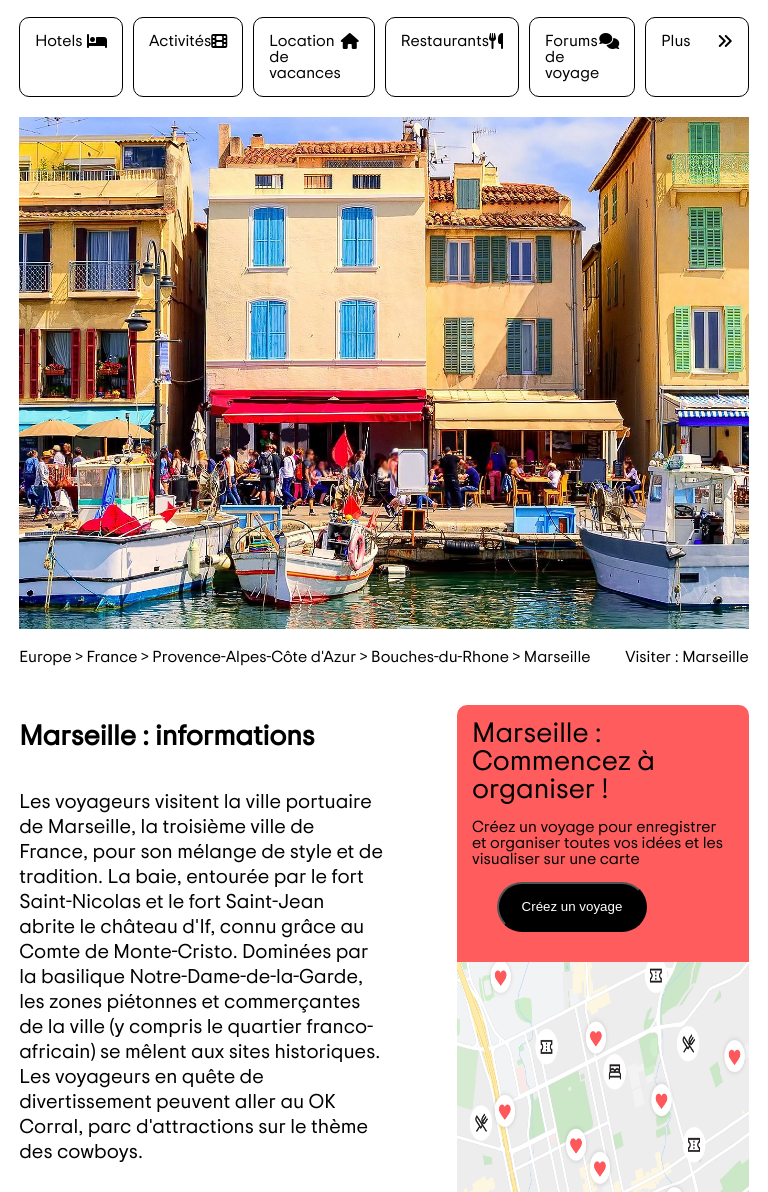
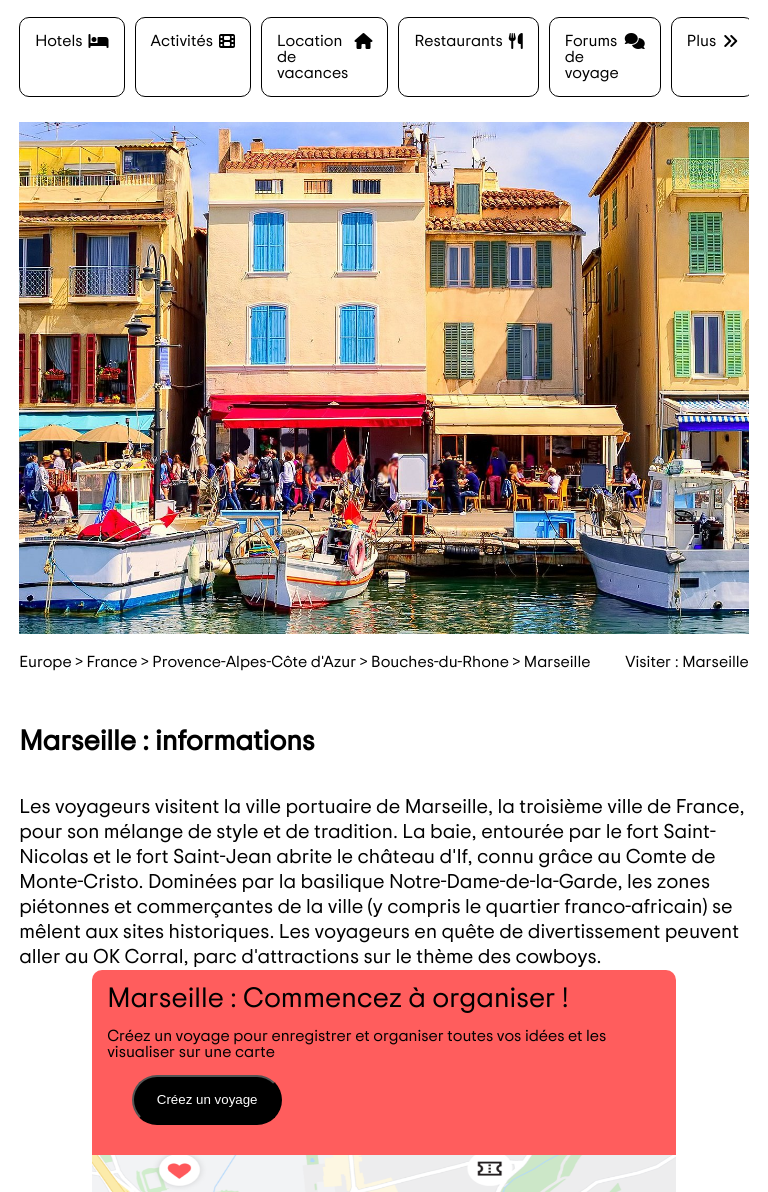
Before and after one commit to keckoss/tripadvisor-front, a plain HTML site: page index.html in a window 768 px wide. Shown: the part 208-1400 px from the top of the page. Drawn offline with Linux system fonts and the light colour scheme.

Commit message:
responsive ok

```diff
--- a/assets/css/styles.css
+++ b/assets/css/styles.css
@@ -260,9 +260,6 @@ footer img {
   .container {
     width: 95%;
   }
-  footer {
-    background-color: green;
-  }
   .carres .exclu {
     display: block;
   }
@@ -302,6 +299,12 @@ footer img {
   .grocarou {
     max-width: 100%;
   }
+  .carres div {
+    width: 100%;
+  }
+  .carres div i {
+    margin-left: 6px;
+  }
 }
 @media (max-width: 768px) {
   .container {
@@ -340,8 +343,26 @@ footer img {
   }
   .carres {
     overflow: scroll;
+    padding-bottom: 5px;
   }
   .carres::-webkit-scrollbar {
     display: none;
   }
+  .description {
+    flex-direction: column;
+    max-width: 100%;
+    align-items: center;
+  }
+  .descleft {
+    width: 100%;
+  }
+  .descright {
+    width: 80%;
+  }
+  .carres div {
+    width: 100%;
+  }
+  .carres div i {
+    margin-left: 6px;
+  }
 }
```
